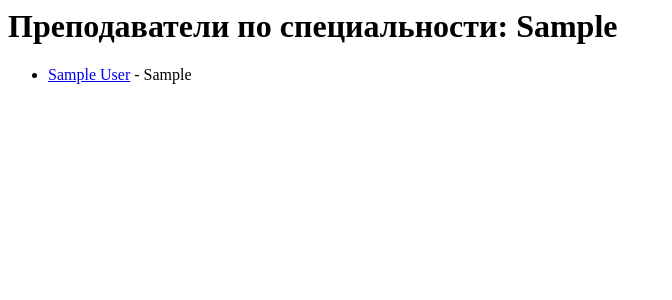
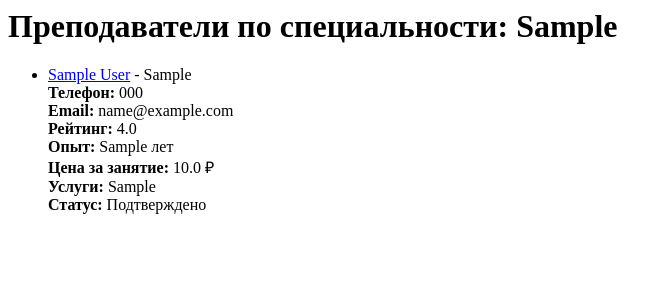
Before and after one commit to MatveySviadysh/NGl, a Django app: a page that uses user/templates/user/pages/TutorList.html in a window 1280 px wide. Shown: the top 300 px of the page, without its empty margins (0-672 px from the left). Run offline with Django 4.2, Linux system fonts and the light colour scheme; tables that the repository leaves empty hold one stand-in row (values such as "Sample post").

Commit message:
all date tutorslist

```diff
--- a/user/templates/user/pages/TutorList.html
+++ b/user/templates/user/pages/TutorList.html
@@ -3,7 +3,15 @@
     <ul>
         {% for tutor in tutors %}
             <li>
-                <a href="{% url 'profile-tutor' tutor.full_name %}">{{ tutor.full_name }}</a> - {{ tutor.specialization }}
+                <a href="{% url 'profile-tutor' tutor.full_name %}">{{ tutor.full_name }}</a> - {{ tutor.specialization }} <br>
+                <strong>Телефон:</strong> {{ tutor.phone_number }} <br>
+                <strong>Email:</strong> {{ tutor.email }} <br>
+                <strong>Рейтинг:</strong> {{ tutor.rating }} <br>
+                <strong>Опыт:</strong> {{ tutor.experience }} лет <br>
+                <strong>Цена за занятие:</strong> {{ tutor.price }} ₽ <br>
+                <strong>Услуги:</strong> {{ tutor.services }} <br>
+                {% if tutor.verified %} <strong>Статус:</strong> Подтверждено {% else %} <strong>Статус:</strong> Не подтверждено {% endif %}
+                <br><br>
             </li>
         {% empty %}
             <li>Нет доступных преподавателей по данной специальности.</li>
```
